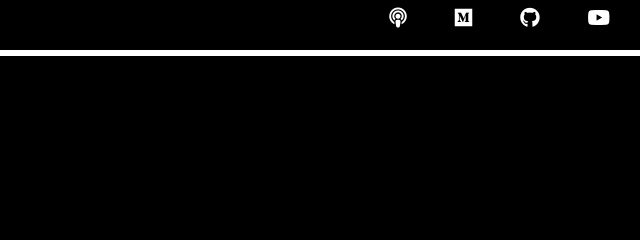
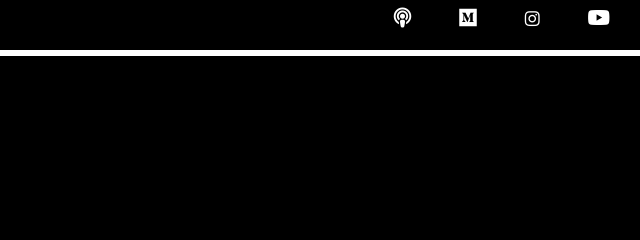
Before and after one commit to simplymahi/simplymahi.github.io, a plain HTML site: page index.html in a window 1280 px wide. Shown: the top 240 px of the page, 640-1280 px from the left. Drawn offline with nearby package versions, Linux system fonts and the light colour scheme; a web font is replaced by a local one.

Commit message:
Update index.html

```diff
--- a/index.html
+++ b/index.html
@@ -26,10 +26,10 @@
         <nav class="navbar">
         <a class="AS" href="index.html">MS</a>
         <link rel="stylesheet" href="https://cdnjs.cloudflare.com/ajax/libs/font-awesome/5.15.3/css/all.min.css" integrity="sha512-iBBXm8fW90+nuLcSKlbmrPcLa0OT92xO1BIsZ+ywDWZCvqsWgccV3gFoRBv0z+8dLJgyAHIhR35VZc2oM/gI1w==" crossorigin="anonymous" referrerpolicy="no-referrer" />
-    <a class="active" href="https://www.youtube.com/channel/UCKdVykTGaBLxYxo9x98DyGw" >  <i class="fab fa-youtube"></i></a>
-      <a class="active"href="https://github.com/aryannsingh"> <i class="fab fa-github"></i></a>
-      <a class="active"href="	https://medium.com/@simplyaryan"><i class="fab fa-medium"></i></a>
-      <a class="active"href="https://anchor.fm/techiearyan"><i class="fas fa-podcast"></i></a>
+    <a class="active" href="https://youtube.com/channel/UCMsaU4EbZM8PJUtpmwMBHdQ" >  <i class="fab fa-youtube"></i></a>
+      <a class="active" href="https://www.instagram.com/i_t_s__mahi/?utm_medium=copy_link "> <i class="fab fa-instagram"></i> </a>
+      <a class="active"href="https://medium.com/@itsmahi "><i class="fab fa-medium"></i></a>
+      <a class="active"href="https://anchor.fm/scientificmahi"><i class="fas fa-podcast"></i></a>
 
 
         </nav>
```
